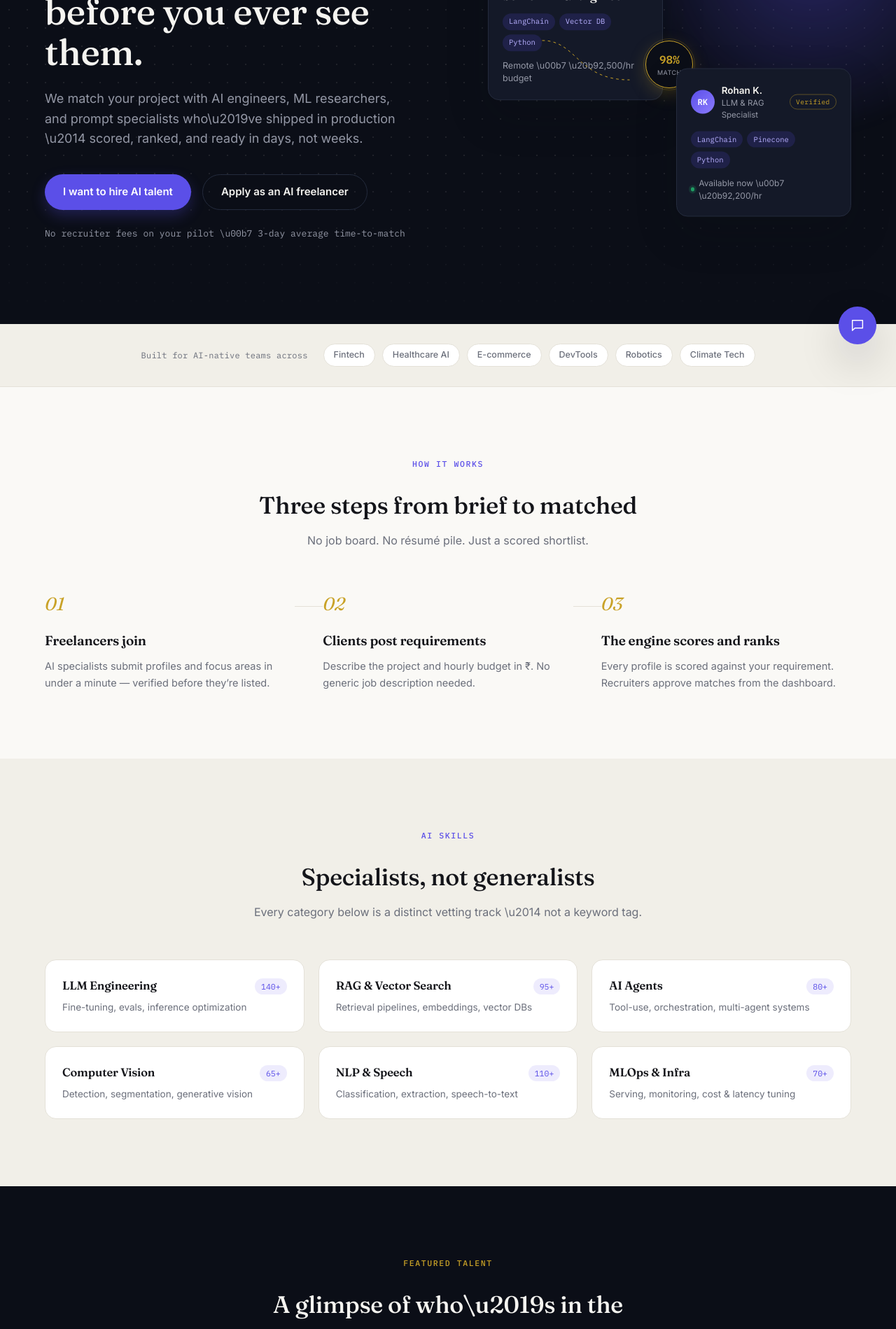
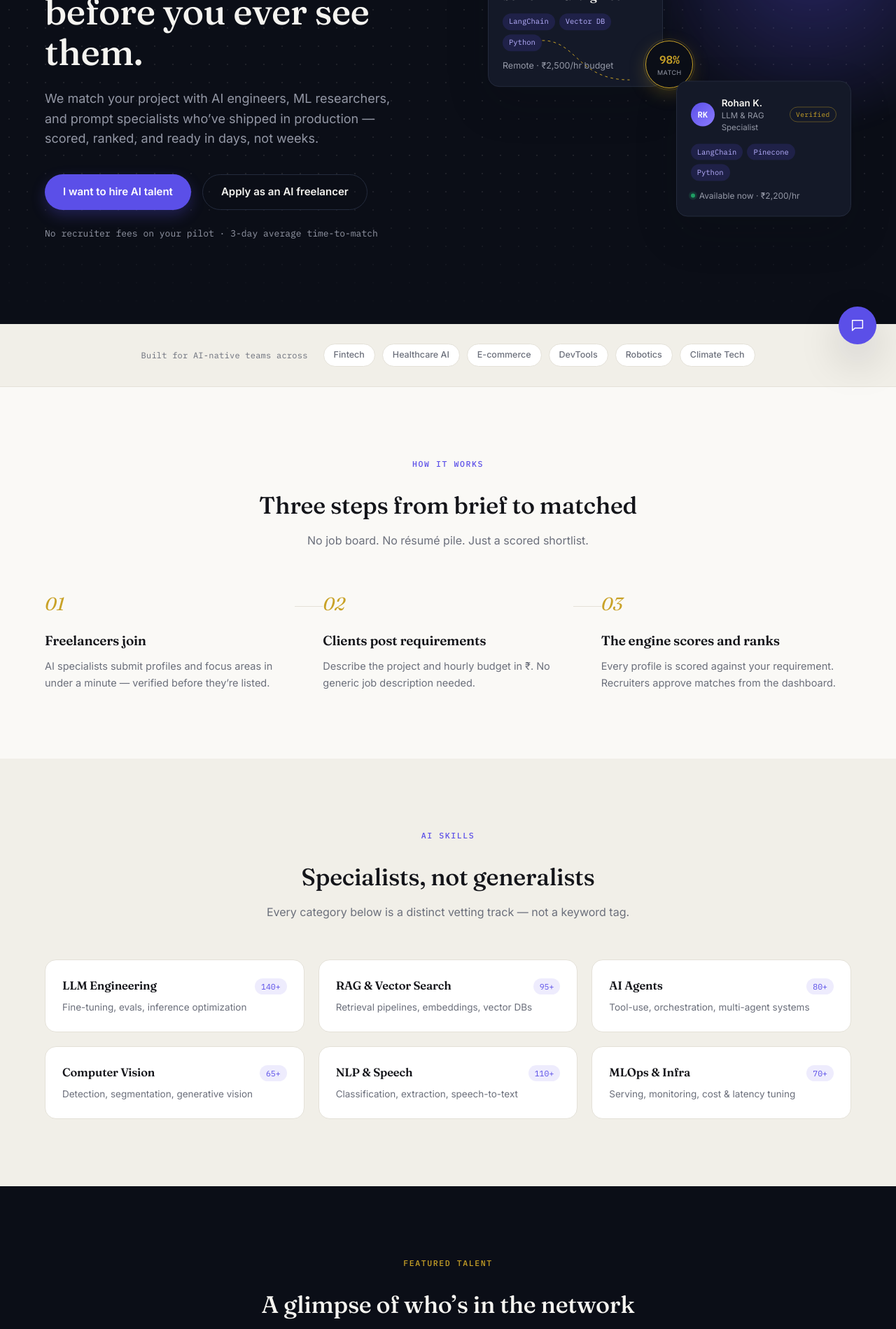
Before and after one commit to ishaan1723/buddhi-talent-match, a Next.js app in the folder client/: page / in a window 1280 px wide. Shown: the part 280-2179 px from the top of the page at 70% size. Built offline with nearby package versions, Linux system fonts and the light colour scheme.

Commit message:
Replace double-escaped raw unicode strings with actual character symbols to prevent raw code rendering on-screen

```diff
--- a/client/src/pages/index.js
+++ b/client/src/pages/index.js
@@ -78,11 +78,11 @@ export default function Home() {
   const faqs = [
     {
       q: 'How does the AI matching engine work?',
-      a: 'Our system converts candidate profiles and job descriptions into semantic vector embeddings. Instead of keyword matching, the AI compares contextual meaning between requirements and a freelancer\u2019s real experience to calculate a match score.'
+      a: 'Our system converts candidate profiles and job descriptions into semantic vector embeddings. Instead of keyword matching, the AI compares contextual meaning between requirements and a freelancer’s real experience to calculate a match score.'
     },
     {
       q: 'Is there any cost for the agency or clients during the trial?',
-      a: 'No. The 20-day trial runs on high-performance free cloud hosting tiers, so there are zero database or server infrastructure fees. The only minor cost is pay-as-you-go AI query APIs, averaging under \u20b9400 for hundreds of searches.'
+      a: 'No. The 20-day trial runs on high-performance free cloud hosting tiers, so there are zero database or server infrastructure fees. The only minor cost is pay-as-you-go AI query APIs, averaging under ₹400 for hundreds of searches.'
     },
     {
       q: 'How secure is candidate and client data?',
@@ -90,7 +90,7 @@ export default function Home() {
     },
     {
       q: 'Can we customize the matching criteria?',
-      a: 'Yes. The recruiter dashboard lets you adjust matching weights between technical AI skills, years of experience, and target hourly rates (\u20b9) to prioritize what matters for each client.'
+      a: 'Yes. The recruiter dashboard lets you adjust matching weights between technical AI skills, years of experience, and target hourly rates (₹) to prioritize what matters for each client.'
     }
   ];
 
@@ -109,7 +109,7 @@ export default function Home() {
       name: 'Rohan K.',
       role: 'Senior LLM & RAG Specialist',
       tags: ['LangChain', 'Pinecone', 'Python'],
-      rate: '\u20b92,200/hr',
+      rate: '₹2,200/hr',
       match: '98%'
     },
     {
@@ -117,7 +117,7 @@ export default function Home() {
       name: 'Ananya S.',
       role: 'Computer Vision Engineer',
       tags: ['PyTorch', 'YOLO', 'Edge AI'],
-      rate: '\u20b91,850/hr',
+      rate: '₹1,850/hr',
       match: '96%'
     },
     {
@@ -125,14 +125,14 @@ export default function Home() {
       name: 'Vikram M.',
       role: 'AI Agent Architect',
       tags: ['AutoGen', 'FastAPI', 'AWS'],
-      rate: '\u20b92,600/hr',
+      rate: '₹2,600/hr',
       match: '97%'
     }
   ];
 
   const testimonials = [
     {
-      quote: 'We had a vetted RAG engineer in a live sprint within four days. The match score wasn\u2019t marketing \u2014 the skills lined up exactly with our stack.',
+      quote: 'We had a vetted RAG engineer in a live sprint within four days. The match score wasn’t marketing  —  the skills lined up exactly with our stack.',
       role: 'Head of Engineering, Series A fintech'
     },
     {
@@ -152,9 +152,9 @@ export default function Home() {
     if (option === 'how_match') {
       replyText = 'We convert candidate profiles and job requirements into semantic embeddings, then score the match on skills, experience, and rate fit.';
     } else if (option === 'how_apply') {
-      replyText = 'Click \u201cApply as AI Freelancer\u201d on this page to submit your profile in under a minute.';
+      replyText = 'Click “Apply as AI Freelancer” on this page to submit your profile in under a minute.';
     } else if (option === 'whatsapp') {
-      replyText = 'Opening WhatsApp in a new tab \u2014 our team will pick it up from there.';
+      replyText = 'Opening WhatsApp in a new tab  —  our team will pick it up from there.';
       window.open('https://wa.me/919999999999', '_blank');
     }
     setChatMessages((prev) => [...prev, { sender: 'user', text: label }, { sender: 'bot', text: replyText }]);
@@ -163,7 +163,7 @@ export default function Home() {
   return (
     <div className="home">
       <Head>
-        <title>AI Shop International \u2014 Hire Vetted AI Freelancers</title>
+        <title>AI Shop International  —  Hire Vetted AI Freelancers</title>
         <meta
           name="description"
           content="A vetted network of AI engineers, ML researchers, and prompt specialists, matched to your project by a semantic scoring engine."
@@ -209,13 +209,13 @@ export default function Home() {
               </h1>
               <p className="hero-sub">
                 We match your project with AI engineers, ML researchers, and prompt specialists
-                who\u2019ve shipped in production \u2014 scored, ranked, and ready in days, not weeks.
+                who’ve shipped in production  —  scored, ranked, and ready in days, not weeks.
               </p>
               <div className="hero-ctas">
                 <a href="/client" className="btn btn-primary">I want to hire AI talent</a>
                 <a href="/freelancer" className="btn btn-ghost-dark">Apply as an AI freelancer</a>
               </div>
-              <p className="hero-microtrust">No recruiter fees on your pilot \u00b7 3-day average time-to-match</p>
+              <p className="hero-microtrust">No recruiter fees on your pilot · 3-day average time-to-match</p>
             </div>
 
             <div
@@ -230,7 +230,7 @@ export default function Home() {
                 <div className="fc-tags">
                   <span>LangChain</span><span>Vector DB</span><span>Python</span>
                 </div>
-                <p className="fc-meta">Remote \u00b7 \u20b92,500/hr budget</p>
+                <p className="fc-meta">Remote · ₹2,500/hr budget</p>
               </div>
 
               <svg className="connector" viewBox="0 0 320 200" aria-hidden="true">
@@ -262,7 +262,7 @@ export default function Home() {
                 <div className="fc-tags">
                   <span>LangChain</span><span>Pinecone</span><span>Python</span>
                 </div>
-                <p className="tc-foot"><span className="dot-live" /> Available now \u00b7 \u20b92,200/hr</p>
+                <p className="tc-foot"><span className="dot-live" /> Available now · ₹2,200/hr</p>
               </div>
             </div>
           </div>
@@ -293,8 +293,8 @@ export default function Home() {
 
             <div className="steps">
               {[
-                { n: '01', title: 'Freelancers join', body: 'AI specialists submit profiles and focus areas in under a minute \u2014 verified before they\u2019re listed.' },
-                { n: '02', title: 'Clients post requirements', body: 'Describe the project and hourly budget in \u20b9. No generic job description needed.' },
+                { n: '01', title: 'Freelancers join', body: 'AI specialists submit profiles and focus areas in under a minute  —  verified before they’re listed.' },
+                { n: '02', title: 'Clients post requirements', body: 'Describe the project and hourly budget in ₹. No generic job description needed.' },
                 { n: '03', title: 'The engine scores and ranks', body: 'Every profile is scored against your requirement. Recruiters approve matches from the dashboard.' }
               ].map((step, i) => (
                 <Reveal key={step.n} delay={i * 90} className="step">
@@ -314,7 +314,7 @@ export default function Home() {
             <Reveal className="section-head">
               <span className="eyebrow eyebrow-dark">AI SKILLS</span>
               <h2>Specialists, not generalists</h2>
-              <p className="section-sub">Every category below is a distinct vetting track \u2014 not a keyword tag.</p>
+              <p className="section-sub">Every category below is a distinct vetting track  —  not a keyword tag.</p>
             </Reveal>
 
             <div className="skills-grid">
@@ -336,8 +336,8 @@ export default function Home() {
           <div className="container">
             <Reveal className="section-head section-head-light">
               <span className="eyebrow">FEATURED TALENT</span>
-              <h2>A glimpse of who\u2019s in the network</h2>
-              <p className="section-sub section-sub-light">Anonymized preview \u2014 full profiles unlock once you post a requirement.</p>
+              <h2>A glimpse of who’s in the network</h2>
+              <p className="section-sub section-sub-light">Anonymized preview  —  full profiles unlock once you post a requirement.</p>
             </Reveal>
 
             <div className="talent-grid">
@@ -369,10 +369,10 @@ export default function Home() {
           <div className="container">
             <div className="stats-grid">
               {[
-                { v: '\u20b95,00,000+', l: 'Saved in recruitment fees' },
+                { v: '₹5,00,000+', l: 'Saved in recruitment fees' },
                 { v: '98.4%', l: 'AI match accuracy' },
                 { v: '3 Days', l: 'Average time-to-hire' },
-                { v: '\u20b9800\u2013\u20b95,000', l: 'Typical hourly rates' }
+                { v: '₹800–₹5,000', l: 'Typical hourly rates' }
               ].map((s, i) => (
                 <Reveal key={s.l} delay={i * 80} className="stat">
                   <h3>{s.v}</h3>
@@ -397,9 +397,9 @@ export default function Home() {
                 <span className="compare-highlight">AI Shop</span>
               </div>
               {[
-                ['Time to shortlist', '2\u20136 weeks', '3 days avg'],
+                ['Time to shortlist', '2–6 weeks', '3 days avg'],
                 ['Matching method', 'Manual keyword search', 'Semantic AI scoring'],
-                ['Fee structure', '15\u201325% placement fee', 'Transparent hourly rate'],
+                ['Fee structure', '15–25% placement fee', 'Transparent hourly rate'],
                 ['Match transparency', 'Rarely disclosed', 'Visible score, every time']
               ].map((row) => (
                 <div className="compare-row" key={row[0]}>
@@ -422,7 +422,7 @@ export default function Home() {
             <div className="testimonial-grid">
               {testimonials.map((t, i) => (
                 <Reveal key={t.role} delay={i * 90} className="testimonial-card">
-                  <p className="testimonial-quote">\u201c{t.quote}\u201d</p>
+                  <p className="testimonial-quote">“{t.quote}”</p>
                   <span className="testimonial-role">{t.role}</span>
                 </Reveal>
               ))}
@@ -504,7 +504,7 @@ export default function Home() {
           </div>
         </div>
         <div className="container footer-bottom">
-          <span>\u00a9 2026 AI Placement Solutions. All rights reserved.</span>
+          <span>© 2026 AI Placement Solutions. All rights reserved.</span>
         </div>
       </footer>
 
@@ -518,7 +518,7 @@ export default function Home() {
                 <h4>AI Shop Assistant</h4>
                 <span>Online</span>
               </div>
-              <button className="chat-close" onClick={() => setIsChatOpen(false)} aria-label="Close chat">\u00d7</button>
+              <button className="chat-close" onClick={() => setIsChatOpen(false)} aria-label="Close chat">×</button>
             </div>
             <div className="chat-body">
               {chatMessages.map((msg, i) => (
```
